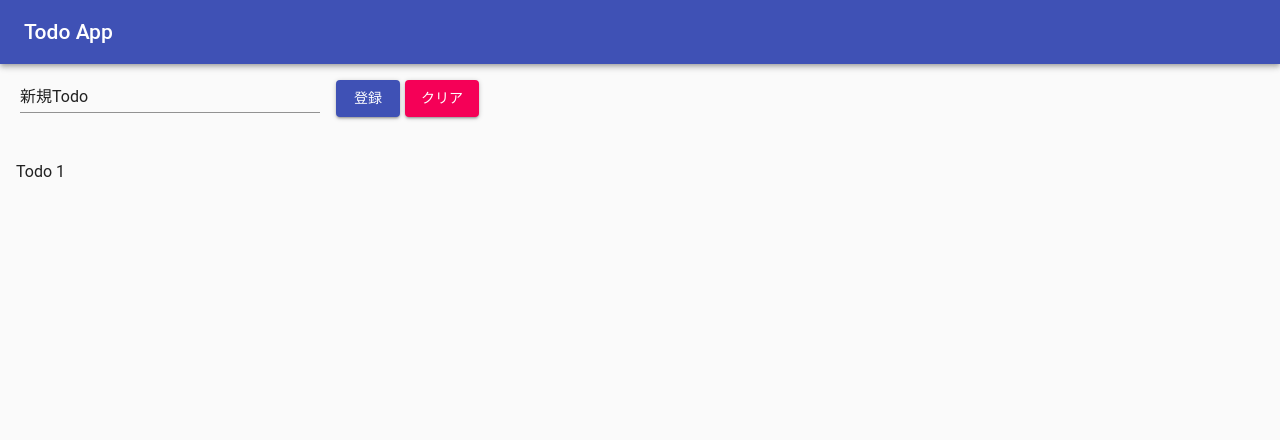
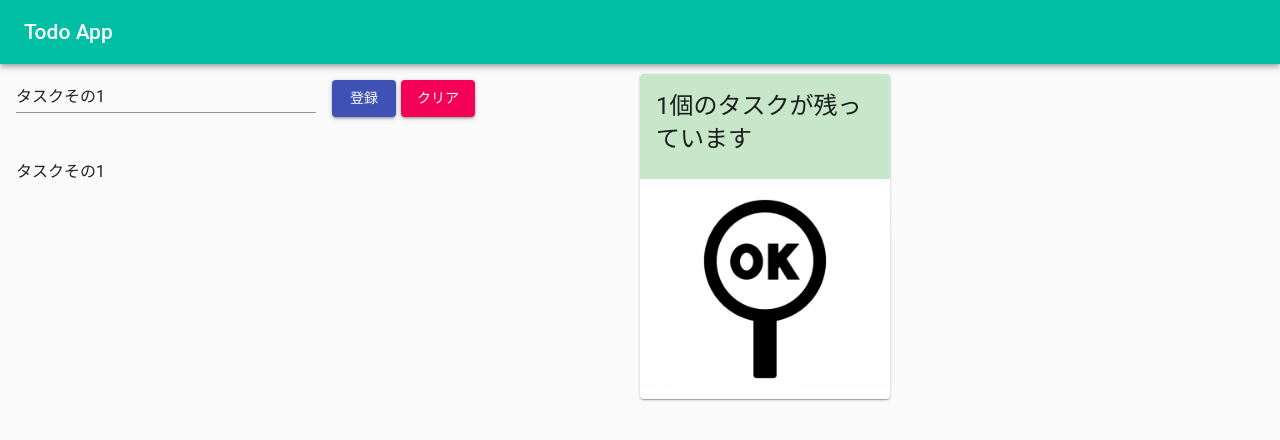
Before and after one commit to keyskey/redux-tutorial, a React (Create React App) app: page / in a window 1280 px wide. Shown: the top 440 px of the page. Built offline with nearby package versions, Linux system fonts and the light colour scheme.

Commit message:
inline styleを取り除き, カウンターを追加

```diff
--- a/src/component/App.js
+++ b/src/component/App.js
@@ -1,18 +1,27 @@
 import React from 'react';
+import { withStyles } from '@material-ui/core/styles';
 import TodoInput from './TodoInput';
 import TodoList from './TodoList';
+import TodoCounter from './TodoCounter';
 import CssBaseline from '@material-ui/core/CssBaseline';
 import AppBar from '@material-ui/core/AppBar';
 import Toolbar from '@material-ui/core/Toolbar';
 import Typography from '@material-ui/core/Typography';
-import Button from '@material-ui/core/Button';
+import Grid from '@material-ui/core/Grid';
+import teal from '@material-ui/core/colors/teal';
+
+const styles = {
+  appBar: {
+    backgroundColor: teal['A700'],
+  },
+};
 
 class App extends React.Component {
   constructor(props) {
     super(props);
     this.state = {
       tasks: [
-        { title: 'Todo 1', id: 0 }
+        { title: 'タスクその1', id: 0 }
       ],
       uniqueId: 1,
     }
@@ -36,22 +45,30 @@ class App extends React.Component {
 
   render() {
     const { tasks, uniqueId } = this.state;
+    const { classes } = this.props;
 
     return (
       <div>
         <CssBaseline />
-        <AppBar position="static">
+        <AppBar className={classes.appBar} position="static">
           <Toolbar>
             <Typography variant="title" color="inherit">
               Todo App
             </Typography>
           </Toolbar>
         </AppBar>
-        <TodoInput addTodo={this.addTodo} clearTodo={this.clearTodo}/>
-        <TodoList tasks={tasks} />
+        <Grid container>
+          <Grid item xs={6}>
+            <TodoInput addTodo={this.addTodo} clearTodo={this.clearTodo}/>
+            <TodoList tasks={tasks} />
+          </Grid>
+          <Grid item xs={4}>
+            <TodoCounter count={tasks.length} />
+          </Grid>
+        </Grid>
       </div>
     );
   }
 }
 
-export default App;
+export default withStyles(styles)(App);
--- /dev/null
+++ b/src/component/TodoCounter.js
@@ -0,0 +1,48 @@
+import React from 'react';
+import PropTypes from 'prop-types';
+import { withStyles } from '@material-ui/core/styles';
+import Card from '@material-ui/core/Card';
+import CardContent from '@material-ui/core/CardContent';
+import CardMedia from '@material-ui/core/CardMedia';
+import Typography from '@material-ui/core/Typography';
+import green from '@material-ui/core/colors/green';
+import red from '@material-ui/core/colors/red';
+import okImage from './images/OK.jpg';
+import busyImage from './images/busy.jpg';
+
+const styles = {
+  counterCard: {
+    width: 250,
+    marginTop: 10,
+    marginRight: 20,
+  },
+  counterMedia: {
+    height: 200,
+    margin: 0,
+    marginTop: 10,
+    marginBottom: 10,
+  },
+};
+
+const TodoCounter = (props) => {
+    const { count, classes } = props;
+    const cardColor = count <= 3 ? green['100'] : red['A100'];
+    const cardImage = count <= 3 ? okImage : busyImage;
+
+    return (
+      <Card className={classes.counterCard}>
+        <CardContent className={classes.counterContent} style={{backgroundColor: cardColor}}>
+          <Typography variant="headline" gutterBottom>
+            {count}個のタスクが残っています
+          </Typography>
+        </CardContent>
+        <CardMedia className={classes.counterMedia} image={cardImage} />
+      </Card>
+    );
+}
+
+TodoCounter.propTypes = {
+  count: PropTypes.number.isRequired,
+}
+
+export default withStyles(styles)(TodoCounter);
--- a/src/component/TodoInput.js
+++ b/src/component/TodoInput.js
@@ -1,13 +1,29 @@
 import React from 'react';
+import { withStyles } from '@material-ui/core/styles';
 import Input from '@material-ui/core/Input';
 import Button from '@material-ui/core/Button';
 import PropTypes from 'prop-types';
+
+const styles = {
+  todoInput: {
+    padding: 16,
+  },
+  input: {
+    marginRight: 16,
+    width: 300,
+  },
+  clearButton: {
+    marginLeft: 5,
+  },
+};
+
+const initialInput = 'タスクその1';
 
 class TodoInput extends React.Component {
   constructor(props) {
       super(props);
       this.state = {
-        inputValue: '',
+        inputValue: initialInput,
       }
   }
 
@@ -25,18 +41,20 @@ class TodoInput extends React.Component {
   }
 
   render() {
+    const { classes } = this.props;
+
     return (
-      <div style={{ padding: '16px 16px 16px 20px' }}>
-        <Input onChange={this.handleChange} defaultValue="新規Todo" style={{ marginRight: '16px', width: '300px' }} />
+      <div className={classes.todoInput}>
+        <Input className={classes.input} onChange={this.handleChange} defaultValue={initialInput} />
         <Button onClick={this.handleClickAddTodo} variant="contained" color="primary">登録</Button>
-        <Button onClick={this.handleClickClearTodo} variant="contained" color="secondary" style={{ marginLeft: '5px' }}>クリア</Button>
+        <Button className={classes.clearButton} onClick={this.handleClickClearTodo} variant="contained" color="secondary">クリア</Button>
       </div>
     );
   }
 }
 
 TodoInput.propTypes = {
-  inputValue: PropTypes.string.isRequired,
+  inputValue: PropTypes.string,
 }
 
-export default TodoInput;
+export default withStyles(styles)(TodoInput);
--- a/src/component/TodoList.js
+++ b/src/component/TodoList.js
@@ -1,17 +1,25 @@
 import React from 'react';
 import TodoItem from './TodoItem';
 import PropTypes from 'prop-types';
+import { withStyles } from '@material-ui/core/styles';
+
+const styles = {
+  todoList: {
+    paddingLeft: 0,
+    width: 400,
+  },
+};
 
 class TodoList extends React.Component {
   render() {
-    const { tasks } = this.props;
+    const { tasks, classes } = this.props;
     const todoItems = tasks.map(task => {
       return <TodoItem {...task} key = {task.id} />;
     });
 
     return (
       <div>
-        <ul style={{ paddingLeft: '0px' }}>
+        <ul className={classes.todoList}>
           {todoItems}
         </ul>
       </div>
@@ -23,4 +31,4 @@ TodoList.propTypes = {
   tasks: PropTypes.arrayOf(PropTypes.object).isRequired
 };
 
-export default TodoList;
+export default withStyles(styles)(TodoList);
```
Also changed, not shown: src/component/images/OK.jpg (added), src/component/images/busy.jpg (added).
